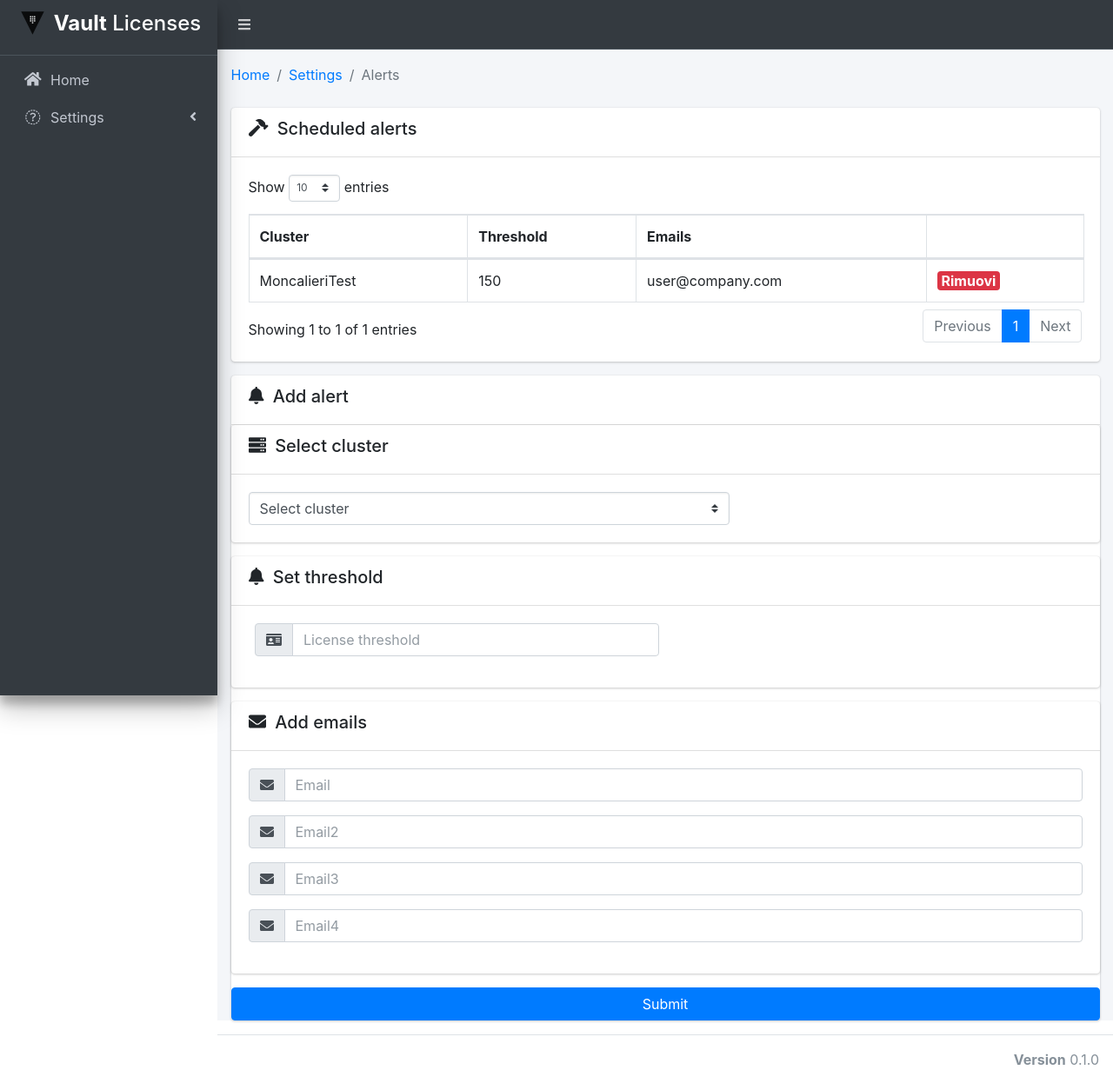
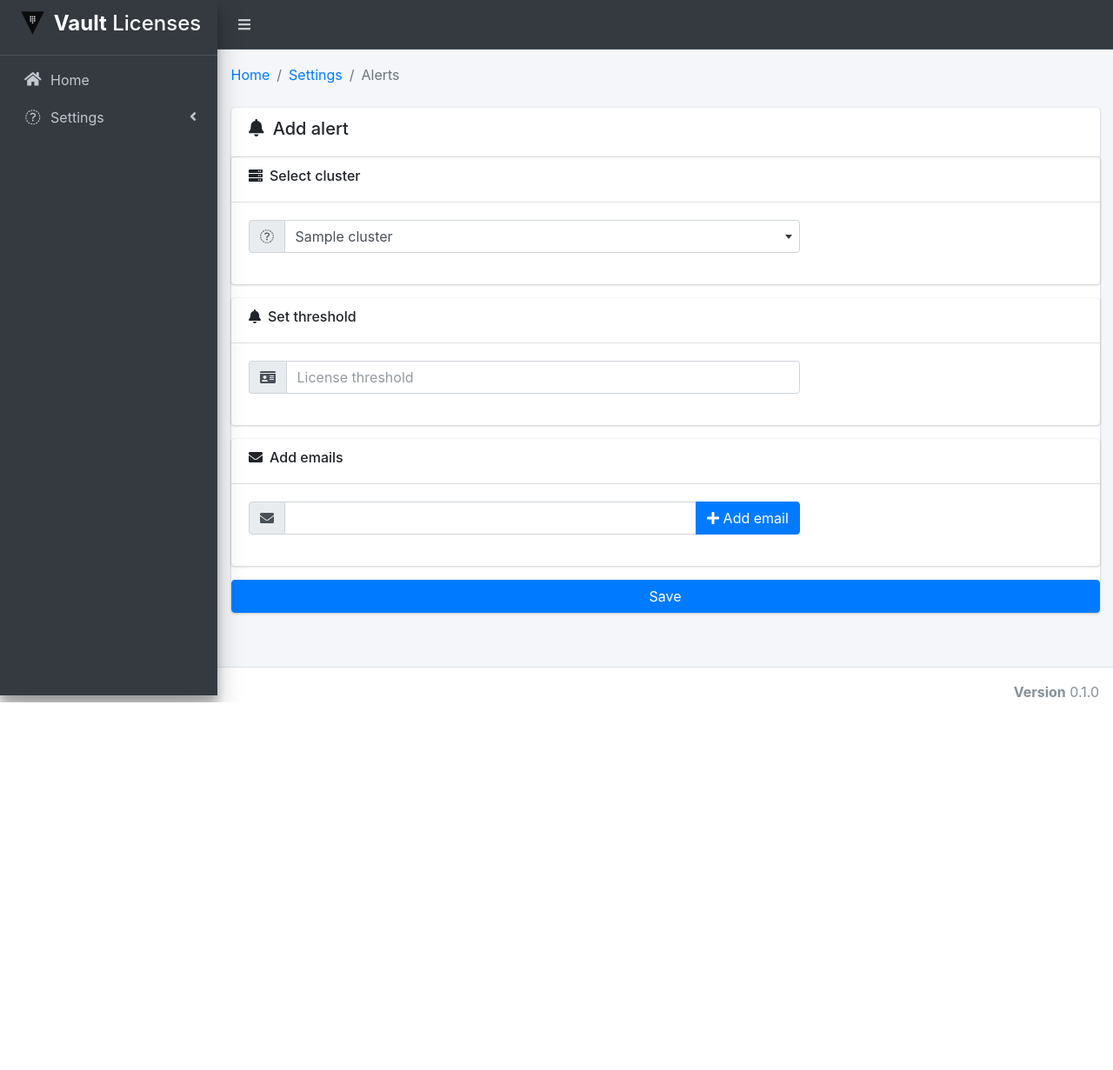
Before and after one commit to escomputers/hc_vault, a Django app: page /add-alerts/ in a window 1280 px wide. Shown: the whole page at 87% size. After the commit the page ends 808 px from the top, so only its background shows below. Run offline with Django 4.2, Linux system fonts and the light colour scheme; tables that the repository leaves empty hold one stand-in row (values such as "Sample post"); some libraries are stand-ins or nearby versions.

Commit message:
alert form first implementation

```diff
--- a/vault/dashboard/forms.py
+++ b/vault/dashboard/forms.py
@@ -1,5 +1,5 @@
-from .models import Cluster, Node, Job
-from django.forms import ModelForm, formset_factory, TextInput, URLInput, Select, ModelChoiceField
+from .models import Cluster, Node, Alert
+from django.forms import ModelForm, formset_factory, TextInput, URLInput, Select, EmailInput
 from django import forms
 
 class ClusterForm(ModelForm):
@@ -17,3 +17,15 @@ class NodeForm(ModelForm):
         model = Node
         fields = ['url']
 NodeFormSet = formset_factory(NodeForm, extra=1)
+
+class AlertForm(ModelForm):
+    class Meta:
+        model = Alert
+        fields = '__all__'
+
+class EmailForm(ModelForm):
+    email = forms.EmailField(widget=forms.EmailInput(attrs={'class': 'form-control', 'required': 'required'}))
+    class Meta:
+        model = Alert
+        fields = ['email']
+EmailFormSet = formset_factory(EmailForm, extra=1)
--- a/vault/dashboard/views.py
+++ b/vault/dashboard/views.py
@@ -1,6 +1,6 @@
 from django.shortcuts import render
-from .models import Cluster, Node, Job
-from .forms import ClusterFormSet, NodeFormSet
+from .models import Cluster, Node, Alert
+from .forms import ClusterFormSet, NodeFormSet, EmailFormSet, AlertForm
 
 
 def home(request):
@@ -53,7 +53,6 @@ def addNodes(request):
         clusters_data = None
         empty_clusters = None
 
-    node_form = NodeFormSet()
     if request.method == "POST":
         cluster_id = request.POST.get('cluster')
         cluster = Cluster.objects.get(id=cluster_id)
@@ -67,8 +66,40 @@ def addNodes(request):
         else:
             return render(request, 'add-nodes.html', context={'formset': node_form, 'clusters': clusters})
 
-    return render(request, 'add-nodes.html', context={'formset': node_form, 'clusters': clusters, 'empty_clusters': empty_clusters})
+    return render(request, 'add-nodes.html', context={'formset': NodeFormSet(), 'clusters': clusters, 'empty_clusters': empty_clusters})
 
 
 def addAlerts(request):
-    return render(request, 'add-alerts.html')
+    try:
+        clusters = Cluster.objects.all()
+        # clusters_data = clusters.values()
+        # empty_clusters = []
+        '''
+        for i in clusters_data:
+            clusters_ids = i.get('id')
+            cluster_nodes = Node.objects.filter(cluster=clusters_ids)
+            if not cluster_nodes.exists():
+                empty_clusters.append(i.get('cluster_name'))
+        '''
+    except Cluster.DoesNotExist:
+        clusters = None
+        # clusters_data = None
+        # empty_clusters = None
+
+    if request.method == "POST":
+        cluster_id = request.POST.get('cluster')
+        cluster = Cluster.objects.get(id=cluster_id)
+        alert_form = AlertForm(request.POST)
+        email_formset = EmailFormSet(request.POST)
+        if alert_form.is_valid() and email_formset.is_valid():
+            threshold = request.POST.get('threshold')
+            for item in email_formset:
+                alert = item.save(commit=False)
+                alert.cluster = cluster
+                alert.threshold = threshold
+                alert.save()
+            return render(request, 'add-alerts.html', context={'form': AlertForm(), 'formset': EmailFormSet(), 'success': 'success', 'clusters': clusters})
+        else:
+            return render(request, 'add-alerts.html', context={'form': alert_form, 'formset': email_formset, 'clusters': clusters})
+
+    return render(request, 'add-alerts.html',  context={'form': AlertForm(), 'formset': EmailFormSet(), 'clusters': clusters})
--- a/vault/templates/add-alerts.html
+++ b/vault/templates/add-alerts.html
@@ -6,7 +6,7 @@
   <section class="content-header">
     <div class="container-fluid">
       <div class="row mb-2">
-        <div class="col-sm-6">
+        <div class="col-sm-8">
   		  	<nav aria-label="breadcrumb">
 						<ol class="breadcrumb">
 							<li class="breadcrumb-item"><a href="{% url 'dashboard' %}">Home</a></li>
@@ -16,45 +16,58 @@
 					</nav>
 				</div>
       </div>
+			{% if not clusters %}
+			<div class="alert alert-danger" role="alert">
+				<i class='fa fa-circle-info'></i>&nbsp;
+					Add a cluster <a href="{% url 'add-clusters' %}">here</a> before adding nodes
+			</div>
+		</div><!-- container-fluid -->
+	</section>
+	{% else %}<!-- if clusters are present -->
+
+			<!-- sezione per messaggi successo del formset -->
+			{% for field in form %}
+				{% for error in field.errors %}
+					<div class="alert alert-danger alert-dismissible fade show" role="alert">
+						<i class='fa fa-circle-info'></i>&nbsp;
+						<b>{{ field.value }}</b>
+						&nbsp;{{ error }}
+						<button type="button" class="close" data-dismiss="alert" aria-label="Close">
+							<span aria-hidden="true">&times;</span>
+						</button>
+					</div>
+				{% endfor %}
+			{% endfor %}
+
+			{% for form in formset %}
+			{% for field in form %}
+				{% for error in field.errors %}
+					<div class="alert alert-danger alert-dismissible fade show" role="alert">
+						<i class='fa fa-circle-info'></i>&nbsp;
+						<b>{{ field.value }}</b>
+						&nbsp;{{ error }}
+						<button type="button" class="close" data-dismiss="alert" aria-label="Close">
+							<span aria-hidden="true">&times;</span>
+						</button>
+					</div>
+				{% endfor %}
+			{% endfor %}
+		{% endfor %}
+
+		{% if success %}
+			<div class="alert alert-success alert-dismissible fade show" role="alert">
+				<i class='fa fa-circle-check'></i>&nbsp;saved!
+				<button type="button" class="close" data-dismiss="alert" aria-label="Close">
+					<span aria-hidden="true">&times;</span>
+				</button>
+			</div>
+		{% endif %}
     </div>
   </section>
 
 	<!-- Main content -->
 	<section class="content">
 		<div class="container-fluid">
-
-			<div class="card"><!-- List Jobs-->
-				<div class="card-header">
-					<h5>
-						<i class="fas fa-hammer"></i>
-						&nbsp;Scheduled alerts
-					</h5>
-				</div>
-
-				<div class="card-body">
-					<table id="jobs" class="table table-bordered table-hover">
-						<thead>
-							<tr>
-							<th>Cluster</th>
-							<th>Threshold</th>
-							<th>Emails</th>
-							<th></th>
-							</tr>
-						</thead>
-
-						<tbody>
-							<tr>
-							<td>MoncalieriTest</td>
-							<td>150</td>
-							<td>user@company.com</td>
-
-							<td><span class="badge bg-danger"><font size="3.1em">Rimuovi</font></span></td>
-							</tr>
-						</tbody>
-					</table>
-				</div><!-- card body -->
-			</div><!-- card -->
-
 			<div class="card">
 				<div class="card-header">
 					<h5>
@@ -68,105 +81,115 @@
 
 					<div class="card"><!-- first card -->
 						<div class="card-header">
-							<h5>
+							<h6>
 								<i class="fas fa-server"></i>
 								&nbsp;Select cluster
-							</h5>
+							</h6>
 						</div>
 
 						<div class="card-body">
 							<div class="row">
-								<div class="col-sm-7">
-									<select class="custom-select">
-										<option selected>Select cluster</option>
-										<option value="1">MoncalieriTest</option>
-										<option value="2">ParmaTest</option>
-										<option value="3">TorinoTest</option>
-										<option value="1">MoncalieriProd</option>
-										<option value="2">ParmaProd</option>
-										<option value="3">TorinoProd</option>
-										<option value="1">MoncalieriDev</option>
-										<option value="2">ParmaDev</option>
-										<option value="3">TorinoDev</option>
+								<div class="col-sm-8">
+									<div class="input-group mb-3">
+										<div class="input-group-prepend">
+											<span class="input-group-text"><i class="fas fa-circle-nodes"></i>
+											</span>
+										</div>
+										<select id="clusters" name="cluster" class="form-control" required>
+											{% for i in clusters %}
+												<option value="{{ i.id }}">{{ i.cluster_name }}</option>
+											{% endfor %}
 										</select>
+									</div>
 
-								</div><!-- col-sm-7 -->
+								</div><!-- col-sm-8 -->
 							</div><!-- row -->
 						</div><!-- card-body -->
 					</div><!-- card -->
 
 					<div class="card"><!-- second card -->
 							<div class="card-header">
-								<h5>
+								<h6>
 									<i class="fas fa-bell"></i>
 									&nbsp;Set threshold
-								</h5>
+								</h6>
 							</div>
 
 							<div class="card-body">
-								<div class="col-sm-6">
+								<div class="row">
+									<div class="col-sm-8">
 										<div class="input-group mb-3">
 											<div class="input-group-prepend">
 												<span class="input-group-text"><i class="fas fa-id-card"></i></span>
 											</div><!-- input-group-prepend -->
-										<input type="text" name="threshold" id="threshold" placeholder="License threshold" class="form-control pull-right">
+												<input type="text" name="threshold" placeholder="License threshold" class="form-control pull-right">
 										</div><!-- input-group mb-3 -->
-								</div><!-- col-sm -->
+									</div><!-- col-sm-8 -->
+								</div><!-- row -->
 							</div><!-- card body -->
 					</div><!-- card -->
 
 					<div class="card"><!-- third card -->
 						<div class="card-header">
-							<h5>
+							<h6>
 								<i class="fas fa-envelope"></i>
 								&nbsp;Add emails
-							</h5>
+							</h6>
 						</div>
 
 						<div class="card-body">
-							<div class="form-group">
+							{{ formset.management_form }}
+							{% for item in formset %}
+								<div class="row">
+									<div class="col-sm-8">
+										<div id="inputFormRow">
 											<div class="input-group mb-3">
 												<div class="input-group-prepend">
 													<span class="input-group-text"><i class="fas fa-envelope"></i></span>
 												</div><!-- input-group-prepend -->
-									<input type="email" class="form-control pull-right" name="email" id="email" placeholder="Email">
+												{{ item.email}}
+												<div class="input-group-append">
+													<button type="button" class="btn add btn-primary" id="addRow"><i class="fas fa-plus"></i>
+													Add email
+													</button>
+												</div><!-- input-group-append -->
 											</div><!-- input-group mb-3 -->
-							</div>
-							<div class="form-group">
-								<div class="input-group mb-3">
-									<div class="input-group-prepend">
-										<span class="input-group-text"><i class="fas fa-envelope"></i></span>
-									</div><!-- input-group-prepend -->
-									<input type="email" class="form-control pull-right" name="cc" id="cc" placeholder="Email2">
-								</div><!-- input-group mb-3 -->
-							</div>
-							<div class="form-group">
-								<div class="input-group mb-3">
-									<div class="input-group-prepend">
-										<span class="input-group-text"><i class="fas fa-envelope"></i></span>
-									</div><!-- input-group-prepend -->
-									<input type="email" class="form-control pull-right" name="cc2" id="cc2" placeholder="Email3">
-								</div><!-- input-group mb-3 -->
-							</div>
-							<div class="form-group">
-								<div class="input-group mb-3">
-									<div class="input-group-prepend">
-										<span class="input-group-text"><i class="fas fa-envelope"></i></span>
-									</div><!-- input-group-prepend -->
-									<input type="email" class="form-control pull-right" name="cc3" id="cc3" placeholder="Email4">
-								</div><!-- input-group mb-3 -->
-							</div>
+										</div><!-- inputFormRow -->
+
+										<div id="newRow"></div>
+
+									</div><!-- col-sm-8 -->
+								</div><!-- row -->
+								{% endfor %}
 						</div><!-- card body -->
 					</div><!-- card -->
 
 				<!-- Pulsante submit -->
-				<button type="submit" class="submit btn btn-primary btn-block"  name="submit" value="Submit">Submit</button>
+				<button type="submit" class="submit btn btn-primary btn-block" name="submit" id="submit" value="Submit">Save</button>
+				</form>
 
-				</form>
+				<!-- forms vuoti -->
+				<div id="empty-form" class="form-control m-input" style="display:none;">
+					<div id="inputFormRow">
+						<div class="input-group mb-3">
+							<div class="input-group-prepend">
+								<span class="input-group-text"><i class="fas fa-envelope"></i></span>
+							</div>
+							{{ formset.empty_form.email }}
+							<div class="input-group-append">
+								<button id="removeRow" type="button" class="btn btn-danger">
+									Remove
+								</button>
+							</div>
+						</div><!-- input-group mb-3 -->
+					</div><!-- inputFormRow -->
+				</div><!-- div empty_form -->
+
 			</div><!-- card-group -->
 		</div><!-- container-fluid -->
 
 	</section>
+	{% endif %}
 </div><!-- content-wrapper -->
 
 <!-- datatable -->
@@ -179,4 +202,54 @@
 	});
 });
 </script>
+
+<script>
+$(document).ready(function() {
+	// initialize Select2
+	$('#clusters').select2({
+		theme: 'bootstrap4',
+	})
+});
+
+function addFormSets() {
+	let index = parseInt($('#id_form-TOTAL_FORMS').val());
+	let newForm = $('#empty-form').html().replace(/__prefix__/g, index);
+	$('#id_form-TOTAL_FORMS').val(index + 1);
+	$('#newRow').append(newForm);
+}
+// on click add row
+$("#addRow").on('click', addFormSets);
+
+// remove row
+$(document).on('click', '#removeRow', function () {
+	// get total forms index
+	let index = parseInt($('#id_form-TOTAL_FORMS').val());
+	// if index is not 0, decrement index (in order to avoid negative values)
+	if(index > 0) {
+		$('#id_form-TOTAL_FORMS').val(index - 1); // decrement Django total forms index
+		index--; // decrement our counter
+		// get informations about the element removed by the user
+		const elementsToBeRenamed_count = ($(this).closest('#inputFormRow').nextAll()).length
+		if(elementsToBeRenamed_count > 0) { // if the removed element was not the last
+			$(this).closest('#inputFormRow').nextAll().remove() // remove all the next elements after the removed element
+			// get the ID attribute of the removed element
+			const removedId = ($(this).closest('#inputFormRow').children().children()).filter('input').attr('id');
+			// extract only the numeric part of the result
+			const numericPart = removedId.match(/\d+/);
+			const removedIndex = parseInt(numericPart[0]) // convert string to number
+			$(this).closest('#inputFormRow').remove() // removed the clicked element
+			// iterate over the count
+			for(let i = 0; i < elementsToBeRenamed_count; i++){
+				// on each iteration, replace the prefix in 'name' and 'id' attributes inside the empty HTML form
+				// with the current iteration number starting from the removedIndex number.
+				let newForm = $('#empty-form').html().replace(/__prefix__/g, removedIndex + i);
+				$('#newRow').append(newForm);
+			}
+		} else {
+			// if the removed element was the last
+			$(this).closest('#inputFormRow').remove()
+		}
+	}
+});
+</script>
 {% endblock %}
```
Also changed, not shown: vault/dashboard/models.py (+5 -9 lines). Lines whose indentation alone changed are shown as unchanged.
